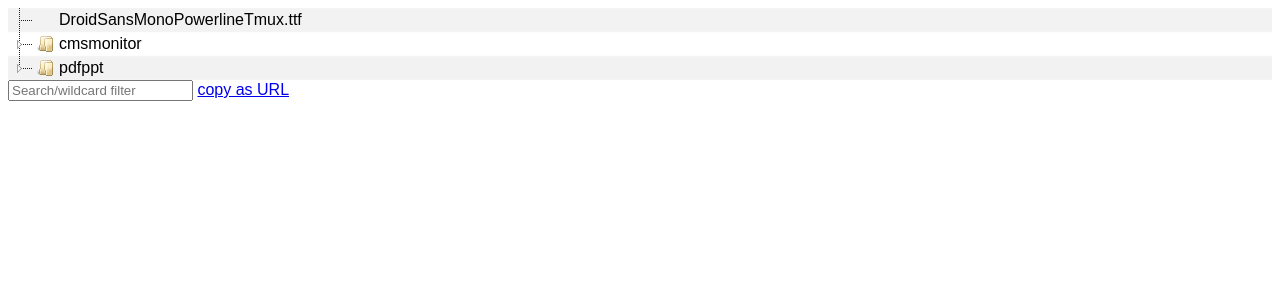
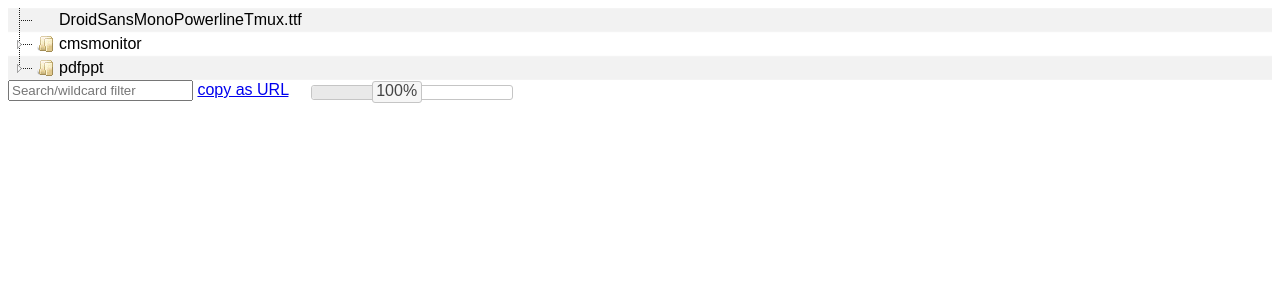
Before and after one commit to aminnj/syncfiles, a PHP site: page / in a window 1280 px wide. Shown: the top 300 px of the page. Run offline with PHP 8.4, Linux system fonts and the light colour scheme; some libraries are stand-ins or nearby versions.

Commit message:
more stuff

```diff
--- a/miscfiles/index.php
+++ b/miscfiles/index.php
@@ -22,6 +22,24 @@ body {
     font-family: sans-serif;
 }
 
+#custom-handle {
+    width: 3em;
+    font-family: sans-serif;
+
+    /* height: 1.6em; */
+    /* top: 50%; */
+    /* margin-top: -.8em; */
+    text-align: center;
+    /* line-height: 1.6em; */
+  }
+
+#slider {
+display:inline-block;
+width: 200px;
+top: 5px;
+}
+
+
 .box {
 float:left;
 padding: 5px; /* space between image and border */
@@ -45,7 +63,7 @@ border-radius: 5px;
 /* can remove if you don't want hover zoom */
 .box:hover
 {
-    box-shadow: 0px 0px 50px #000;
+    box-shadow: 0px 0px 25px #555;
     z-index: 2;
     background-color: #fff;
     -moz-transition:-moz-transform 0.5s ease-out;
@@ -217,6 +235,21 @@ $(function() {
             });
     }
 
+    var handle = $( "#custom-handle" );
+    $( "#slider" ).slider({
+    value: 100,
+        range: "min",
+    min: 20,
+    max: 250,
+    create: function() {
+        /* handle.text( $( this ).slider( "value" ) ); */
+        handle.text( "100%" );
+    },
+        slide: function( event, ui ) {
+            handle.text( ui.value + "%" );
+            $("img").attr("height",300*ui.value/100);
+        }
+    });
 
 
         // filelist = filelist.filter(function(value) {
@@ -316,7 +349,8 @@ function getQueryURL() {
   <div id="jstree_demo_div"> </div>
 
 <input type="text" class="inputbar" id="filter" placeholder="Search/wildcard filter" />
-<a href="javascript:;" onClick="getQueryURL();">copy as URL</a>
+<a href="javascript:;" onClick="getQueryURL();">copy as URL</a> &nbsp; &nbsp;
+<div id="slider"><div id="custom-handle" class="ui-slider-handle"></div></div>
 <span id="message"></span>
 <div id="images"></div>
 
```
Also changed, not shown: 3 other files.
